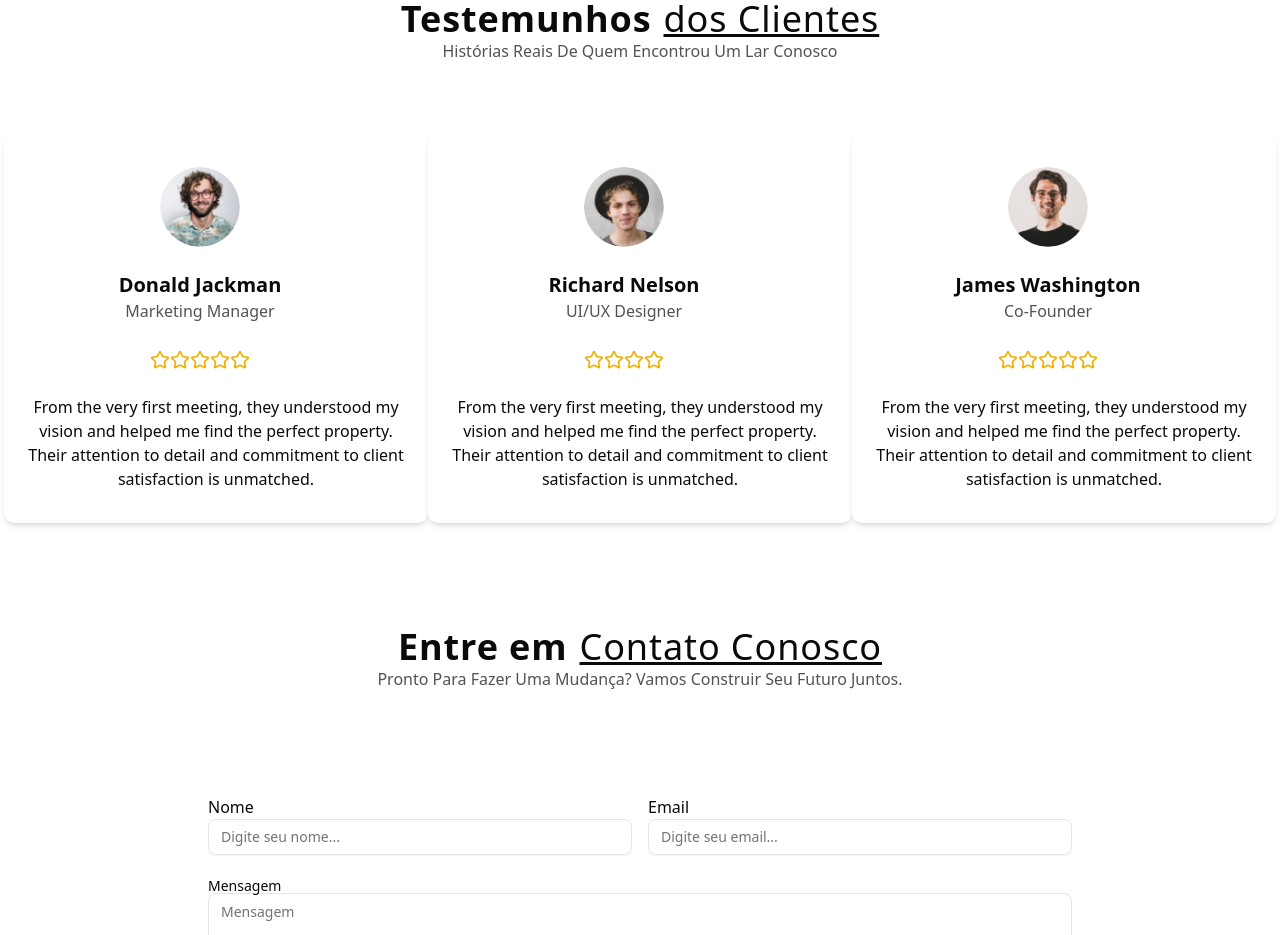
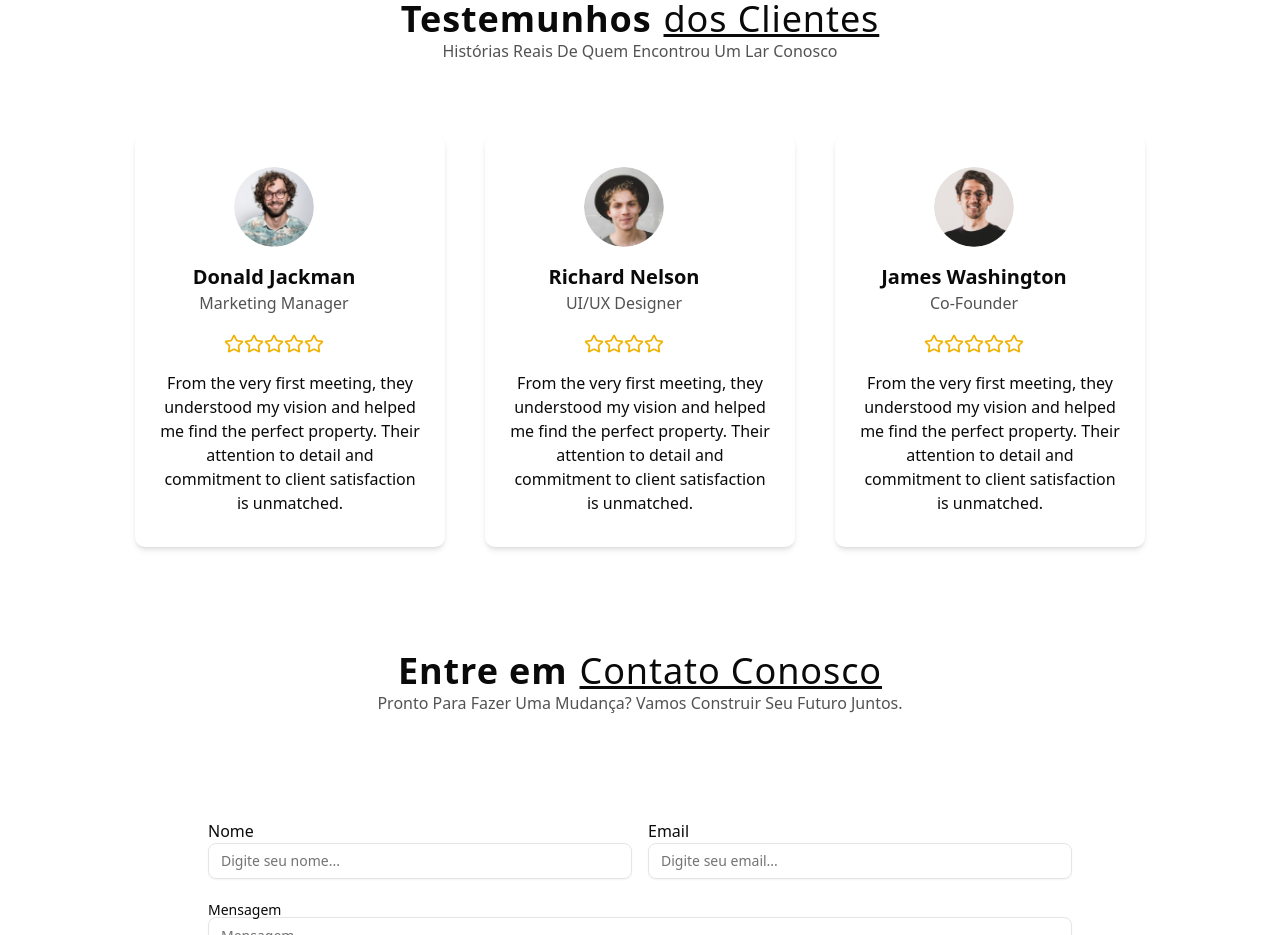
Before and after one commit to mrcomputer2018/react-vite-landing-page, a React (Vite) app: page / in a window 1280 px wide. Shown: the part 2320-3255 px from the top of the page. Built offline with nearby package versions, Linux system fonts and the light colour scheme.

Commit message:
fix: correct max-width value in Testimonials component for proper layout

```diff
--- a/src/compnents/Testimonials.tsx
+++ b/src/compnents/Testimonials.tsx
@@ -24,7 +24,8 @@ export default function Testimonials() {
                 {testimonialsData.map((testimonial, index) => (
                     <div
                     key={index}
-                    className="flex flex-col items-center justify-center py-8 px-4 space-x-8 bg-white rounded-lg shadow-md max-w-[31opx] gap-2">
+                    className="flex flex-col items-center justify-center py-8 px-4
+                    space-x-8 bg-white rounded-lg shadow-md max-w-[310px] mx-5">
                         <img
                         src={testimonial.image}
                         alt="imagem da testemunha"
```
